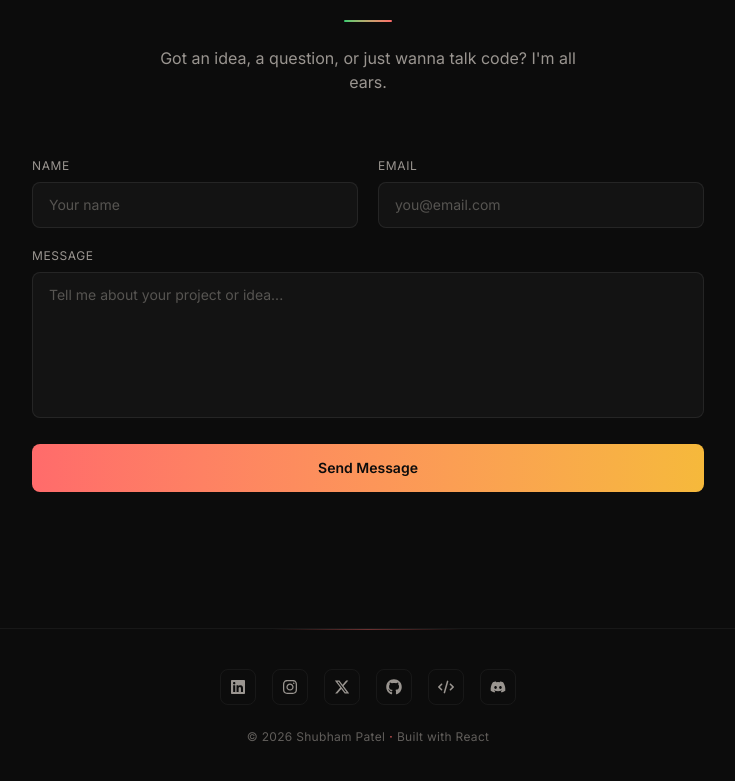
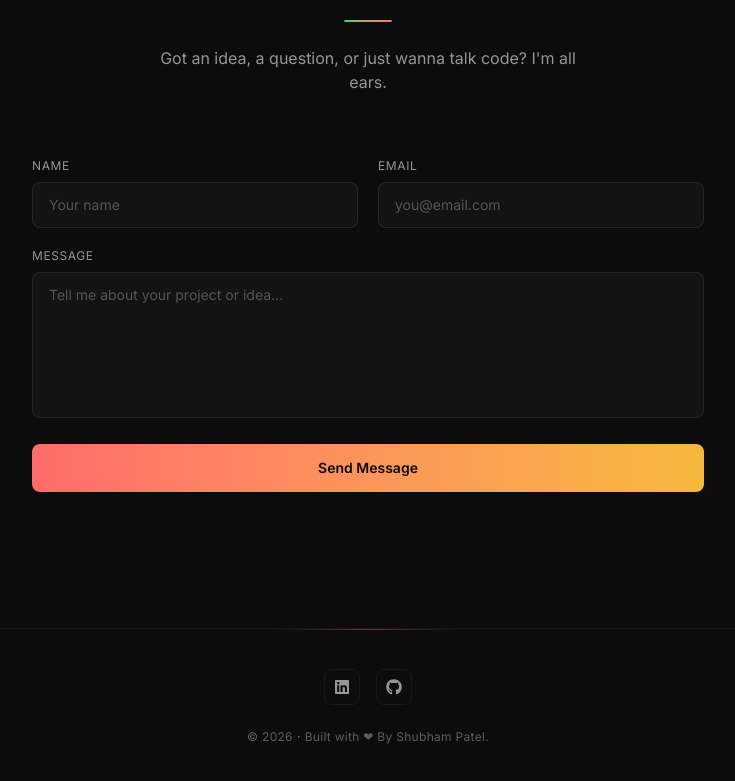
Before and after one commit to tech-shubh7/myPortfolio, a React (Vite) app: page / in a window 1280 px wide. Shown: the part 4436-5217 px from the top of the page, without its empty margins (272-1007 px from the left). Built offline with nearby package versions, Linux system fonts and the light colour scheme.

Commit message:
added live link

```diff
--- a/src/Components/Footer.jsx
+++ b/src/Components/Footer.jsx
@@ -1,13 +1,9 @@
 import React from "react";
-import { FaLinkedin, FaInstagram, FaXTwitter, FaGithub, FaCode, FaDiscord } from "react-icons/fa6";
+import { FaLinkedin,FaGithub } from "react-icons/fa6";
 
 const socialLinks = [
-  { name: "LinkedIn", icon: FaLinkedin, url: "https://www.linkedin.com/in/shubham-patel-463629257/", color: "#FF6B6B" },
-  { name: "Instagram", icon: FaInstagram, url: "https://www.instagram.com/shubham_patel_12_/", color: "#F6B93B" },
-  { name: "X / Twitter", icon: FaXTwitter, url: "https://x.com/ShubhamPa87", color: "#EDE8E3" },
-  { name: "GitHub", icon: FaGithub, url: "https://github.com/shubham-patel-12", color: "#2ECC71" },
-  { name: "Codolio", icon: FaCode, url: "https://codolio.com/profile/shubham_patel_12", color: "#FF6B6B" },
-  { name: "Discord", icon: FaDiscord, url: "https://discord.gg/shubham_patel_12", color: "#F6B93B" },
+  { name: "LinkedIn", icon: FaLinkedin, url: "www.linkedin.com/in/shubhampatel8604", color: "#FF6B6B" },
+  { name: "GitHub", icon: FaGithub, url: "https://github.com/tech-shubh7", color: "#2ECC71" },
 ];
 
 function Footer() {
@@ -49,10 +45,10 @@ function Footer() {
 
         {/* Copyright */}
         <p className="text-xs text-[#9A9590]/60 tracking-wide">
-          &copy; {new Date().getFullYear()} Shubham Patel
+          &copy; {new Date().getFullYear()}
           <span className="text-[#FF6B6B] mx-1">·</span>
-          Built with React
-        </p>
+          Built with &#10084; By Shubham Patel.
+           </p>
       </div>
     </footer>
   );
--- a/src/Components/Section/Projects.jsx
+++ b/src/Components/Section/Projects.jsx
@@ -29,7 +29,7 @@ const projectsData = [
     description: "A visually engaging personal portfolio featuring interactive 3D tilt effects, smooth scroll-driven animations, and a fully responsive layout — crafted with React, Tailwind CSS, and Vite.",
     technologies: ["React.js", "Tailwind CSS", "Vite", "EmailJS"],
     githubUrl: "https://github.com/tech-shubh7/myPortfolio.git",
-    liveUrl: "#",
+    liveUrl: "https://shubhamptl.netlify.app/",
     imageUrl: Portfolio,
   },
 ];
```
Also changed, not shown: 1 other file (tests, documents, lock files or other folders).
